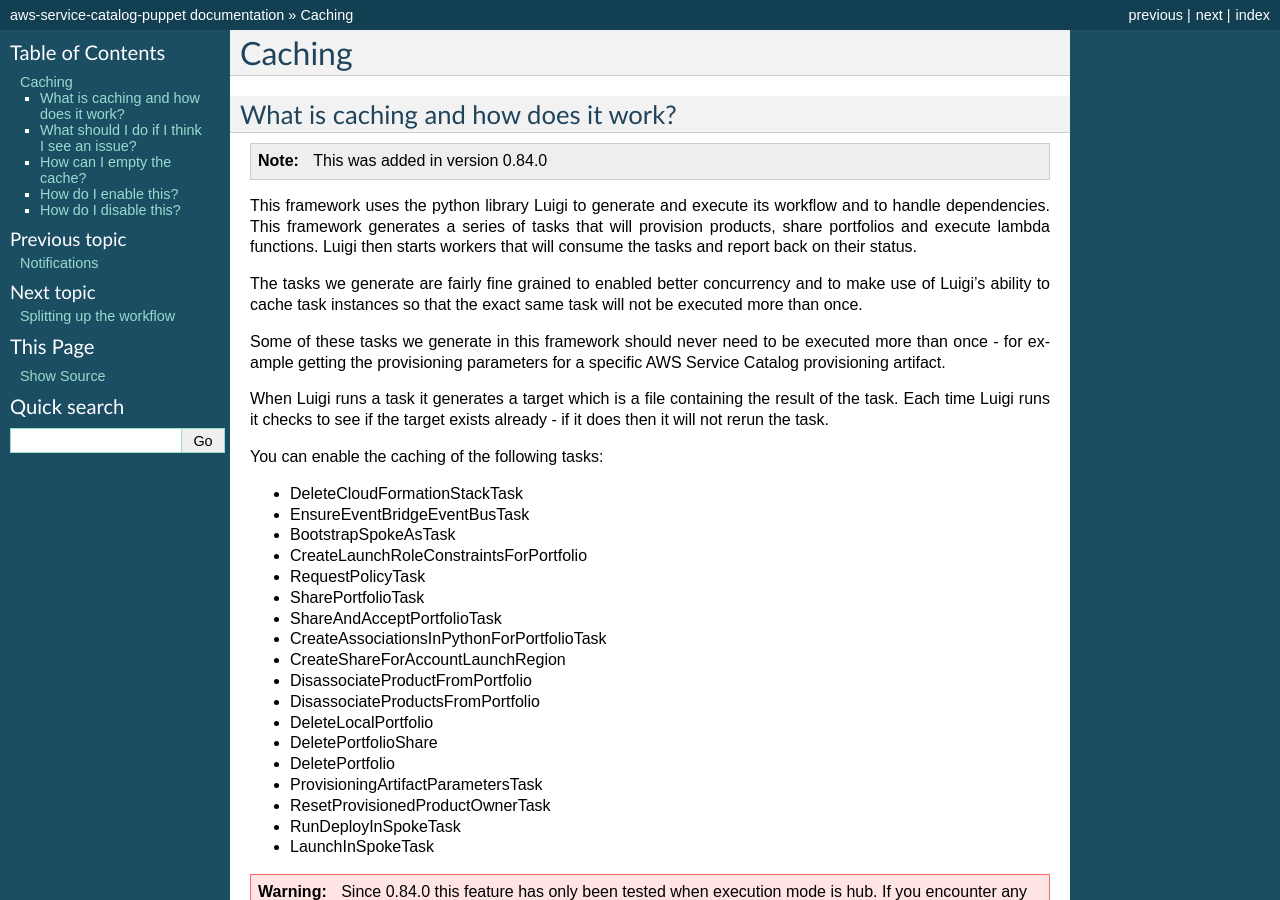
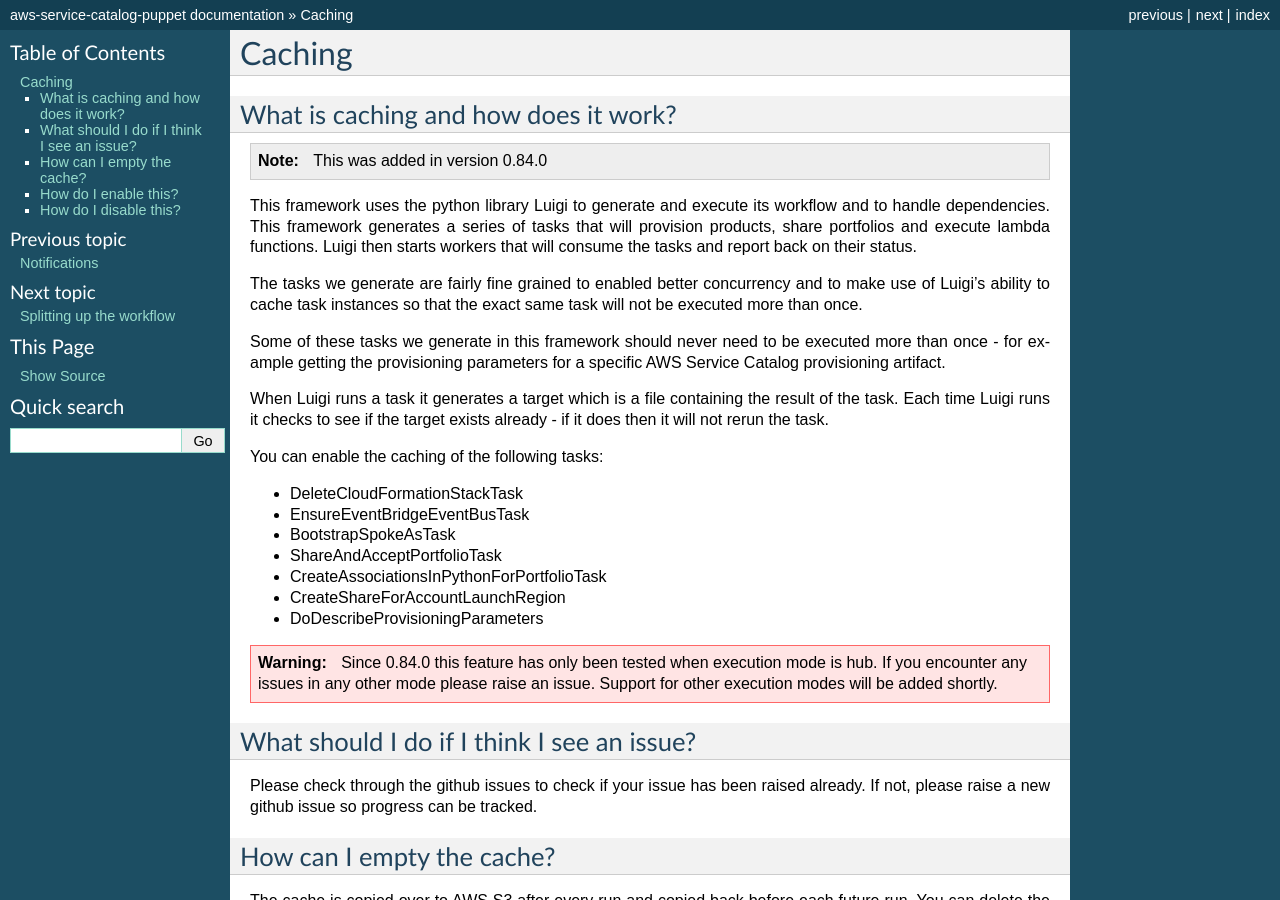
Before and after one commit to awslabs/aws-service-catalog-puppet, a Sphinx documentation site: the page built from docs/source/puppet/caching.rst, in a window 1280 px wide and 900 px high. Built offline with Sphinx 7.4.7, drawn with Linux system fonts in a browser that asks for light colours; pages that are not in the unit, such as notebooks, are missing from menus.

Commit message:
updating docs

```diff
--- a/docs/source/puppet/caching.rst
+++ b/docs/source/puppet/caching.rst
@@ -27,21 +27,10 @@ You can enable the caching of the following tasks:
 * DeleteCloudFormationStackTask
 * EnsureEventBridgeEventBusTask
 * BootstrapSpokeAsTask
-* CreateLaunchRoleConstraintsForPortfolio
-* RequestPolicyTask
-* SharePortfolioTask
 * ShareAndAcceptPortfolioTask
 * CreateAssociationsInPythonForPortfolioTask
 * CreateShareForAccountLaunchRegion
-* DisassociateProductFromPortfolio
-* DisassociateProductsFromPortfolio
-* DeleteLocalPortfolio
-* DeletePortfolioShare
-* DeletePortfolio
-* ProvisioningArtifactParametersTask
-* ResetProvisionedProductOwnerTask
-* RunDeployInSpokeTask
-* LaunchInSpokeTask
+* DoDescribeProvisioningParameters
 
 .. warning::
 
```
